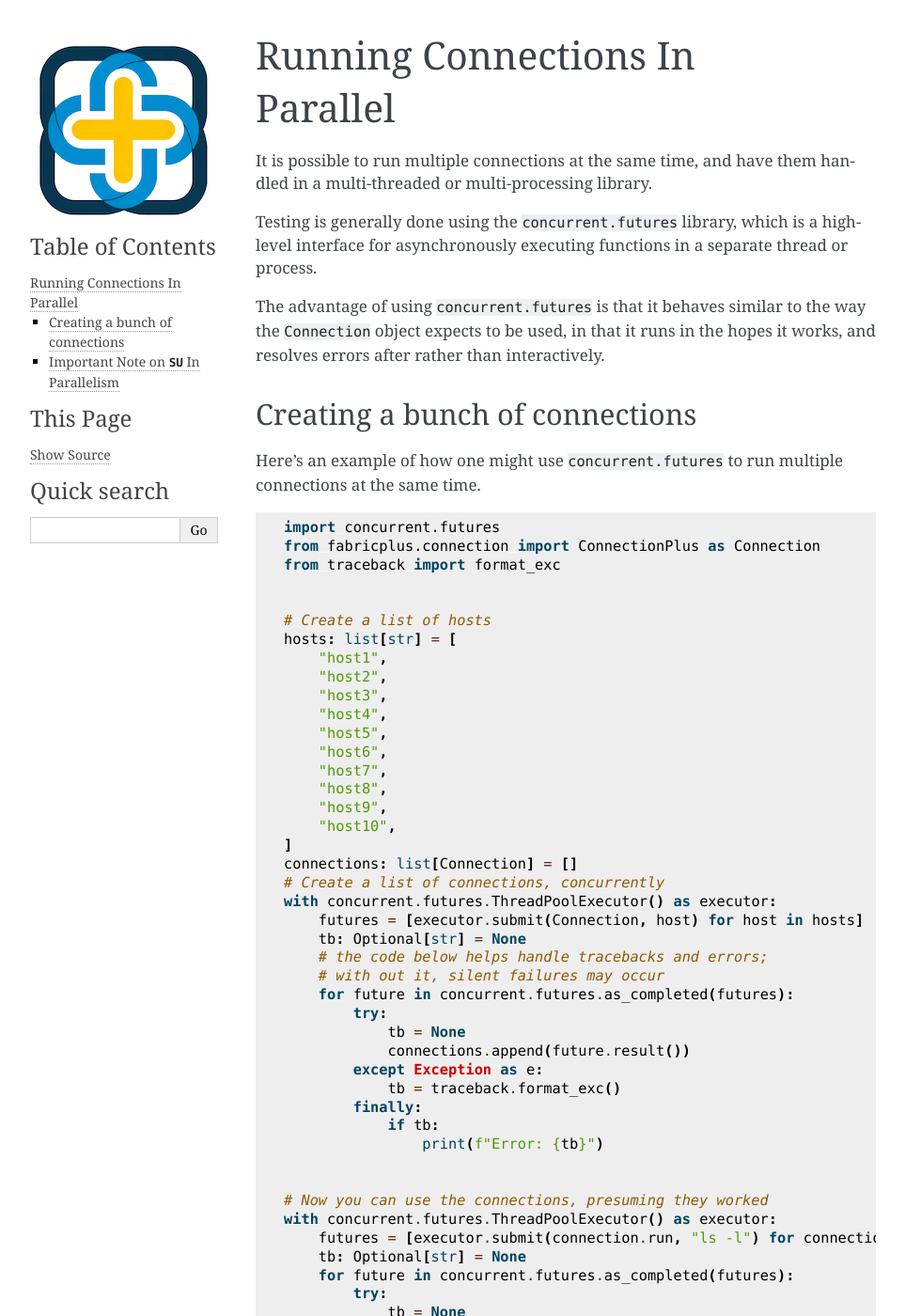
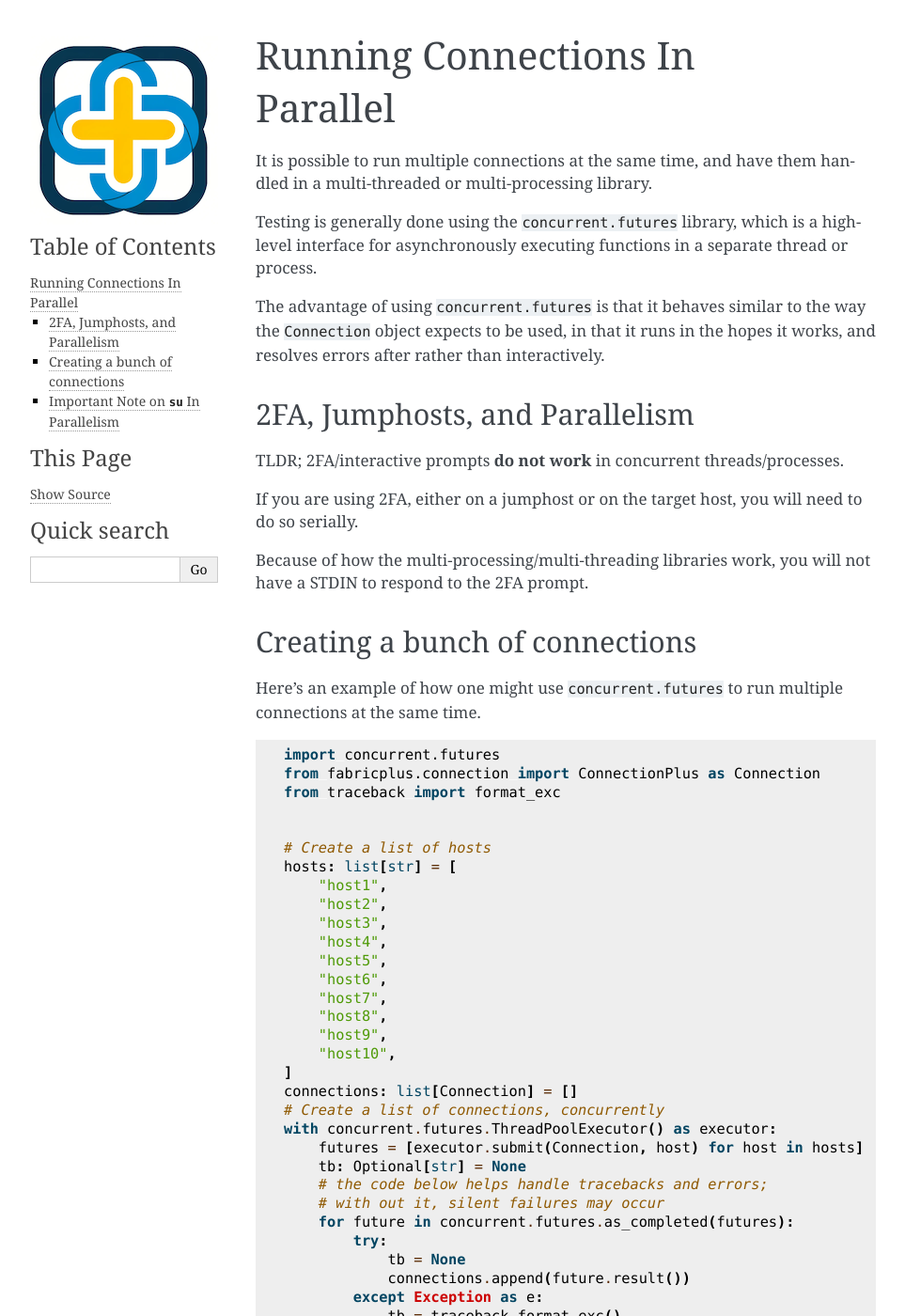
Before and after one commit to prokopto-dev/fabric-plus, a Sphinx documentation site: the page built from docs_source/source/parallelism.rst, in a window 1280 px wide and 1400 px high. Shown: the whole window at 94% size, without its empty margins (148-1111 px from the left). Built offline with Sphinx 7.4.7, drawn with Linux system fonts in a browser that asks for light colours.

Commit message:
docs: Updated docs regarding 2fa
Signed-off-by: Courtney Caldwell <courtneyccaldwell@gmail.com>

```diff
--- a/docs_source/source/parallelism.rst
+++ b/docs_source/source/parallelism.rst
@@ -7,6 +7,16 @@ It is possible to run multiple connections at the same time, and have them handl
 Testing is generally done using the ``concurrent.futures`` library, which is a high-level interface for asynchronously executing functions in a separate thread or process.
 
 The advantage of using ``concurrent.futures`` is that it behaves similar to the way the ``Connection`` object expects to be used, in that it runs in the hopes it works, and resolves errors after rather than interactively.
+
+
+2FA, Jumphosts, and Parallelism
+-------------------------------
+
+TLDR; 2FA/interactive prompts **do not work** in concurrent threads/processes.
+
+If you are using 2FA, either on a jumphost or on the target host, you will need to do so serially.
+
+Because of how the multi-processing/multi-threading libraries work, you will not have a STDIN to respond to the 2FA prompt.
 
 Creating a bunch of connections
 -------------------------------
@@ -66,14 +76,14 @@ Here's an example of how one might use ``concurrent.futures`` to run multiple co
                     print(f"Error: {tb}")
 
 
-Important Note on ``SU`` In Parallelism
+Important Note on ``su`` In Parallelism
 ---------------------------------------
 
-The ``SU`` command is a special command that is used to switch users.
+The ``su`` command is a special command that is used to switch users.
 
 It is one of the features I built this library for, and it generally works great.
 
-However, on some hosts, the ``SU`` command does NOT work in a non-interactive shell.
+However, on some hosts, the ``su`` command does NOT work in a non-interactive shell.
 
 This is because of some complex kernel behaviors in older versions to avoid a security vulnerability.
 
```
